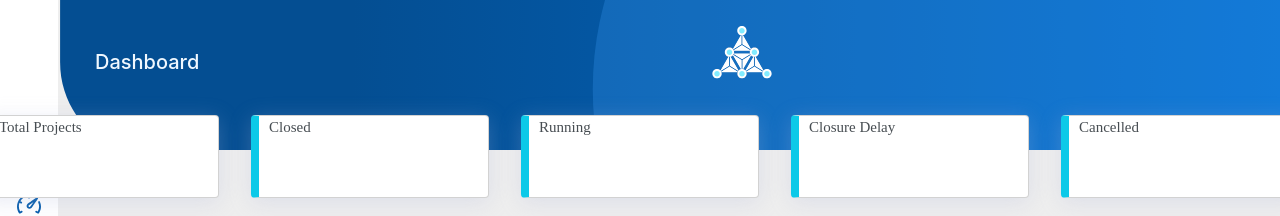
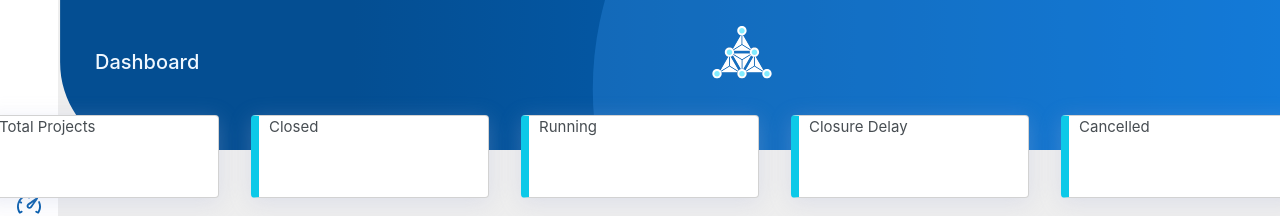
Before and after one commit to Gaurav-pujari/TechPrimeLab, a React (Create React App) app in the folder frontend/: page /dashboard in a window 1280 px wide. Shown: the top 216 px of the page. Built offline with nearby package versions, Linux system fonts and the light colour scheme; no server answers.

Commit message:
Update Dashboard.css

```diff
--- a/frontend/src/components/Dashboard.css
+++ b/frontend/src/components/Dashboard.css
@@ -69,7 +69,6 @@ header{
     font-size: 16px;
     text-align: left;
     color:#474D52;
-    font-family: "Nunito Sans";
   font-size: 15px;
 
 }
```
